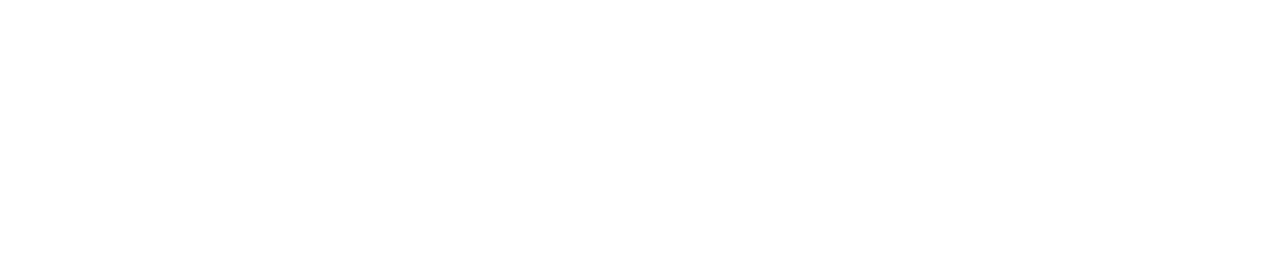
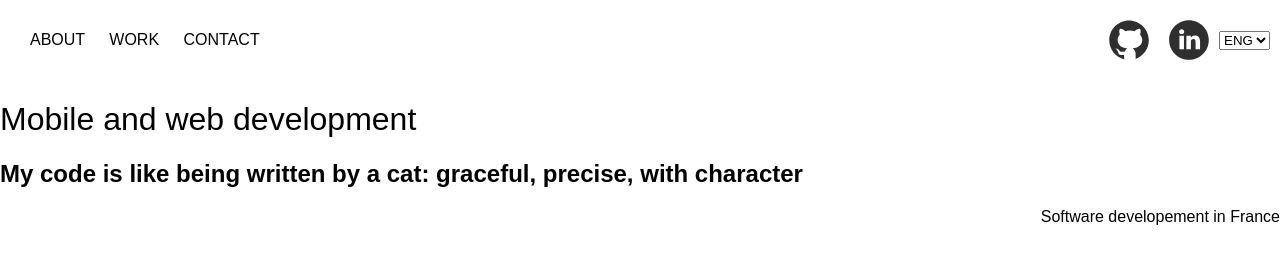
Before and after one commit to timlapov/hb-homeworks, a plain HTML site: page 2-web-statique-portfolio/index.html in a window 1280 px wide. Drawn offline with Linux system fonts and the light colour scheme; a web font is replaced by a local one.

Commit message:
Basic files added

```diff
--- /dev/null
+++ b/2-web-statique-portfolio/assets/css/style.sass
@@ -0,0 +1,29 @@
+body
+    margin: 0
+    font-family: Mooli, sans-serif
+
+header
+    padding: 10px
+    nav
+        display: flex
+        justify-content: space-between
+        align-items: center
+        .navBarLinks
+            a
+                text-decoration: none
+                color: black
+                margin-left: 20px
+        .navBarIcons
+            display: flex
+            align-items: center
+            img
+                width: 40px
+                margin: 10px
+            select
+
+main
+    h1
+        font-family: Rubik Lines, sans-serif
+        font-weight: lighter
+    p
+        text-align: right
--- a/2-web-statique-portfolio/index.html
+++ b/2-web-statique-portfolio/index.html
@@ -1 +1,44 @@
 <!DOCTYPE html>
+<html>
+  <head>
+    <meta charset="UTF-8" />
+    <meta name="viewport" content="width=device-width, initial-scale=1.0" />
+    <link rel="preconnect" href="https://fonts.googleapis.com" />
+    <link rel="preconnect" href="https://fonts.gstatic.com" crossorigin />
+    <link
+      href="https://fonts.googleapis.com/css2?family=Mooli&family=Rubik+Lines&family=Ubuntu&family=Workbench&display=swap"
+      rel="stylesheet"
+    />
+    <title>Lapov.art</title>
+    <link rel="stylesheet" href="assets/css/style.min.css" />
+  </head>
+  <body>
+    <header>
+      <nav>
+        <div class="navBarLinks">
+          <a href="#about">ABOUT</a>
+          <a href="#work">WORK</a>
+          <a href="#contact">CONTACT</a>
+        </div>
+        <div class="navBarIcons">
+          <img src="assets/img/github.svg" alt="github icon" />
+          <img src="assets/img/linkedin.svg" alt="linkedin icon" />
+          <select id="languageSelect">
+            <option value="en">ENG</option>
+            <option value="fr">FRA</option>
+            <option value="ru">RUS</option>
+          </select>
+        </div>
+      </nav>
+    </header>
+    <main>
+      <h1>Mobile and web development</h1>
+      <h2>
+        My code is like being written by a cat: graceful, precise, with
+        character
+      </h2>
+      <p>Software developement in France</p>
+    </main>
+    <footer></footer>
+  </body>
+</html>
```
Also changed, not shown: 2-web-statique-portfolio/assets/css/style.css (added), 2-web-statique-portfolio/assets/css/style.min.css (added), 2-web-statique-portfolio/assets/img/github.svg (added), 2-web-statique-portfolio/assets/img/linkedin.svg (added), 1 other file.
